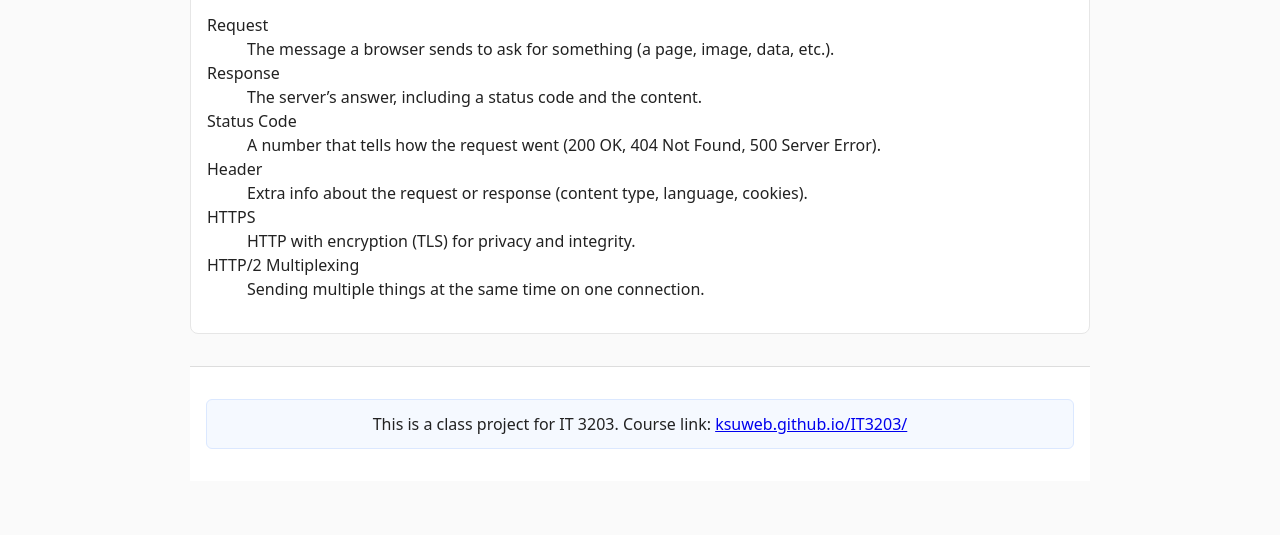
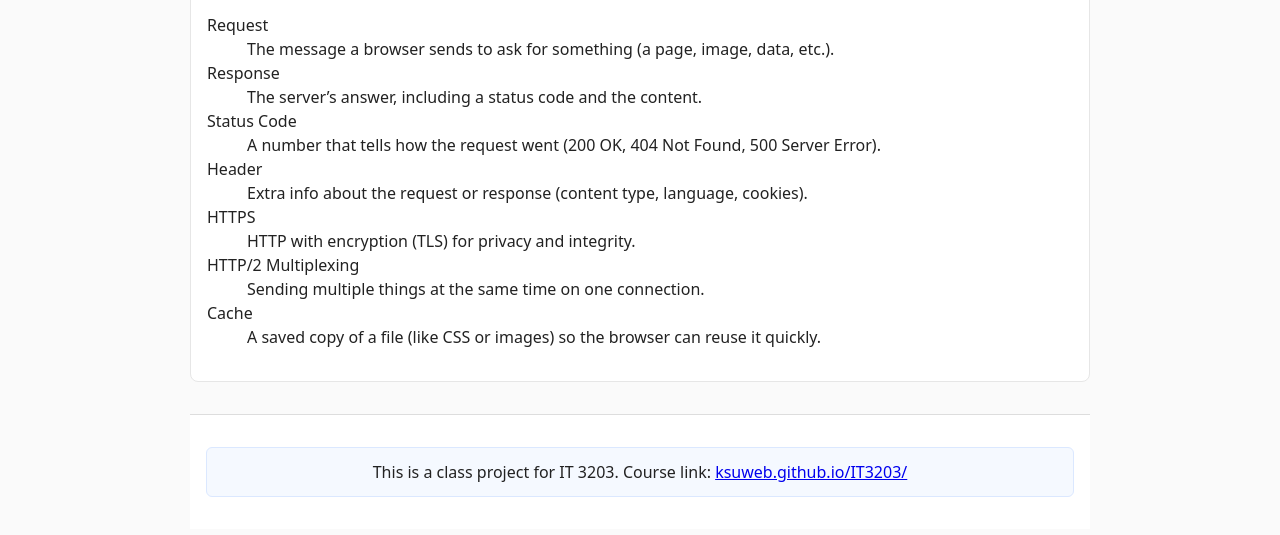
Before and after one commit to dfergu19/IT_3203_KSU, a plain HTML site: page key-concepts.html in a window 1280 px wide. Shown: the part 269-804 px from the top of the page. Drawn offline with Linux system fonts and the light colour scheme.

Commit message:
Update key-concepts.html

```diff
--- a/key-concepts.html
+++ b/key-concepts.html
@@ -43,6 +43,10 @@
 
         <dt>HTTP/2 Multiplexing</dt>
         <dd>Sending multiple things at the same time on one connection.</dd>
+
+        <dt>Cache</dt>
+        <dd>A saved copy of a file (like CSS or images) so the browser can reuse it quickly.</dd>
+
       </dl>
     </main>
 
```
